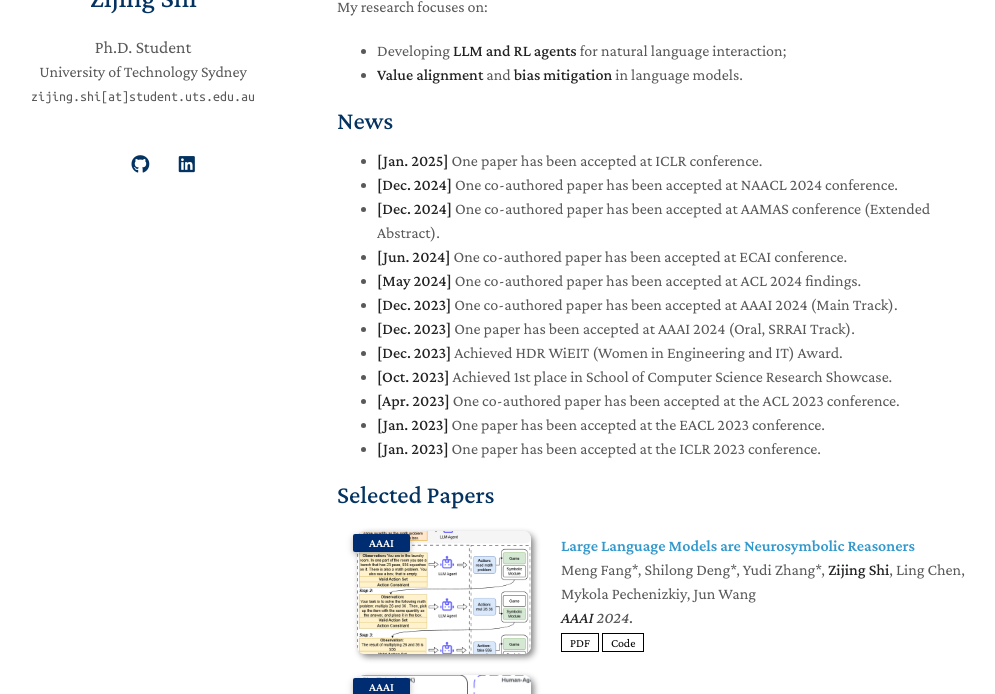
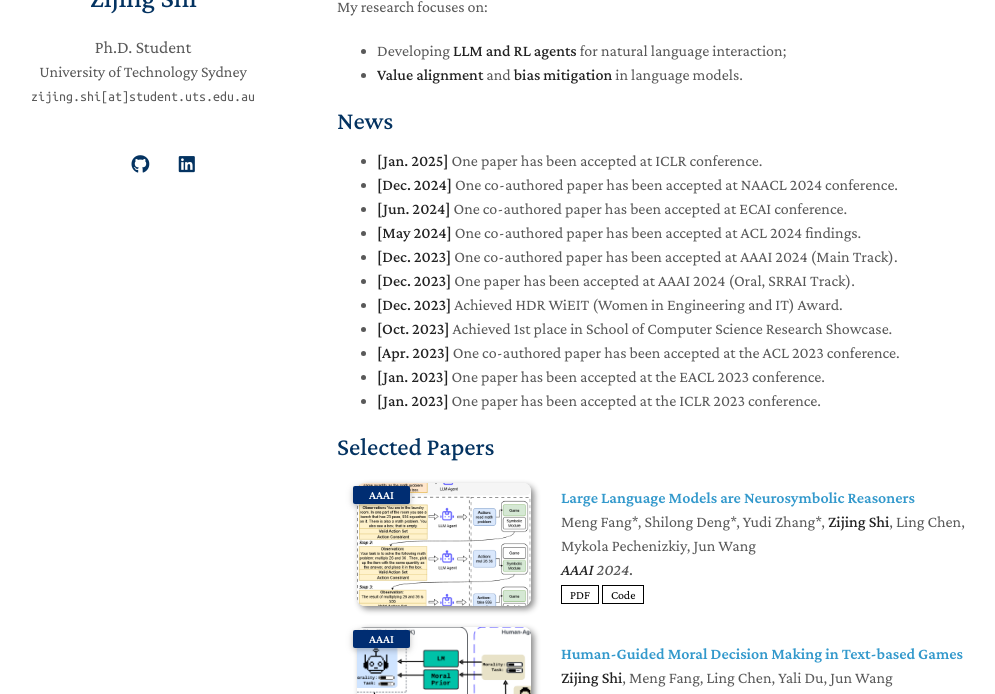
Before and after one commit to winni18/winni18.github.io, a Jekyll site: the page built from index.md, in a window 1280 px wide and 900 px high, cut to the strip 206-900 px from the top of the window. Shown: the whole strip, without its empty margins (133-1128 px from the left). Built offline with Jekyll 4.4.1, drawn with Linux system fonts in a browser that asks for light colours; nearby versions of some CDN libraries; a style sheet for code colours, icons or effects is not loaded; our own code applies the rules of GitHub Pages for plain Markdown files.

Commit message:
Update index.md

```diff
--- a/index.md
+++ b/index.md
@@ -18,7 +18,7 @@ My research focuses on:
 ## News
 - **[Jan. 2025]** One paper has been accepted at ICLR conference.
 - **[Dec. 2024]** One co-authored paper has been accepted at NAACL 2024 conference.
-- **[Dec. 2024]** One co-authored paper has been accepted at AAMAS conference (Extended Abstract).
+<!-- - **[Dec. 2024]** One co-authored paper has been accepted at AAMAS conference (Extended Abstract). -->
 - **[Jun. 2024]** One co-authored paper has been accepted at ECAI conference.
 - **[May 2024]** One co-authored paper has been accepted at ACL 2024 findings.
 - **[Dec. 2023]** One co-authored paper has been accepted at AAAI 2024 (Main Track).
```
